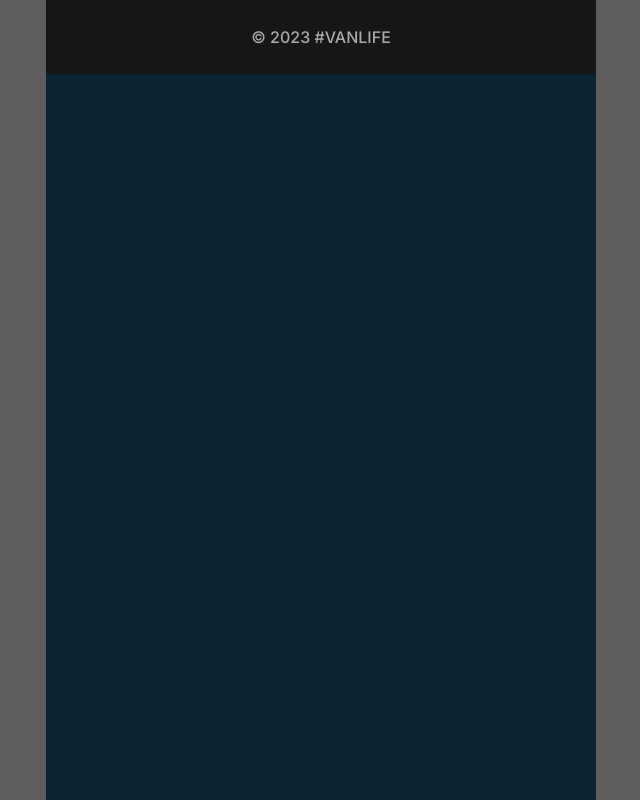
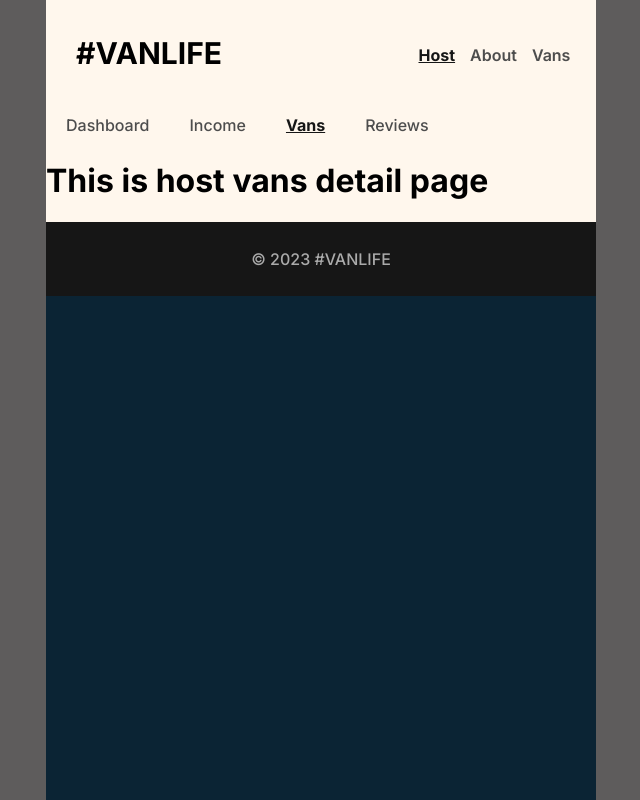
Before and after one commit to wasimhyder09/vanlife, a React (Create React App) app: page /host/vans/1 in a window 1280 px wide. Before the commit this address had no page. Shown: the whole page, without its empty margins (319-959 px from the left). Built offline with nearby package versions, Linux system fonts and the light colour scheme; what miragejs would draw is missing.

Commit message:
Added more nested navigation

```diff
--- a/src/components/HostLayout.jsx
+++ b/src/components/HostLayout.jsx
@@ -20,6 +20,11 @@
           >
           Income</NavLink>
         <NavLink
+          to="/host/vans"
+          style={({isActive}) => isActive ? linkStyle : null}
+          >
+          Vans</NavLink>
+        <NavLink
           to="/host/reviews"
           style={({isActive}) => isActive ? linkStyle : null}
           >
--- a/src/components/Nav.jsx
+++ b/src/components/Nav.jsx
@@ -9,6 +9,8 @@
 import Income from "../pages/Host/Income";
 import Reviews from "../pages/Host/Reviews";
 import HostLayout from "./HostLayout";
+import HostVans from "../pages/Host/HostVans";
+import HostVanDetail from "../pages/Host/HostVanDetail";
 
 export default function Nav() {
   return(
@@ -22,6 +24,8 @@
           <Route path="host" element={<HostLayout />} >
             <Route index element={<Dashboard />} />
             <Route path="income" element={<Income />} />
+            <Route path="vans" element={<HostVans />} />
+            <Route path="vans/:id" element={<HostVanDetail />} />
             <Route path="reviews" element={<Reviews />} />
           </Route>
         </Route>
--- /dev/null
+++ b/src/pages/Host/HostVanDetail.jsx
@@ -0,0 +1,5 @@
+export default function HostVansDetail() {
+  return(
+    <h1>This is host vans detail page</h1>
+  )
+}
--- /dev/null
+++ b/src/pages/Host/HostVans.jsx
@@ -0,0 +1,5 @@
+export default function HostVans() {
+  return(
+    <h1>This is host vans page</h1>
+  )
+}
--- a/src/server.js
+++ b/src/server.js
@@ -7,12 +7,12 @@
     },
 
     seeds(server) {
-        server.create("van", { id: "1", name: "Modest Explorer", price: 60, description: "The Modest Explorer is a van designed to get you out of the house and into nature. This beauty is equipped with solar panels, a composting toilet, a water tank and kitchenette. The idea is that you can pack up your home and escape for a weekend or even longer!", imageUrl: "https://assets.scrimba.com/advanced-react/react-router/modest-explorer.png", type: "simple" })
-        server.create("van", { id: "2", name: "Beach Bum", price: 80, description: "Beach Bum is a van inspired by surfers and travelers. It was created to be a portable home away from home, but with some cool features in it you won't find in an ordinary camper.", imageUrl: "https://assets.scrimba.com/advanced-react/react-router/beach-bum.png", type: "rugged" })
-        server.create("van", { id: "3", name: "Reliable Red", price: 100, description: "Reliable Red is a van that was made for travelling. The inside is comfortable and cozy, with plenty of space to stretch out in. There's a small kitchen, so you can cook if you need to. You'll feel like home as soon as you step out of it.", imageUrl: "https://assets.scrimba.com/advanced-react/react-router/reliable-red.png", type: "luxury" })
-        server.create("van", { id: "4", name: "Dreamfinder", price: 65, description: "Dreamfinder is the perfect van to travel in and experience. With a ceiling height of 2.1m, you can stand up in this van and there is great head room. The floor is a beautiful glass-reinforced plastic (GRP) which is easy to clean and very hard wearing. A large rear window and large side windows make it really light inside and keep it well ventilated.", imageUrl: "https://assets.scrimba.com/advanced-react/react-router/dreamfinder.png", type: "simple" })
-        server.create("van", { id: "5", name: "The Cruiser", price: 120, description: "The Cruiser is a van for those who love to travel in comfort and luxury. With its many windows, spacious interior and ample storage space, the Cruiser offers a beautiful view wherever you go.", imageUrl: "https://assets.scrimba.com/advanced-react/react-router/the-cruiser.png", type: "luxury" })
-        server.create("van", { id: "6", name: "Green Wonder", price: 70, description: "With this van, you can take your travel life to the next level. The Green Wonder is a sustainable vehicle that's perfect for people who are looking for a stylish, eco-friendly mode of transport that can go anywhere.", imageUrl: "https://assets.scrimba.com/advanced-react/react-router/green-wonder.png", type: "rugged" })
+        server.create("van", { id: "1", name: "Modest Explorer", price: 60, description: "The Modest Explorer is a van designed to get you out of the house and into nature. This beauty is equipped with solar panels, a composting toilet, a water tank and kitchenette. The idea is that you can pack up your home and escape for a weekend or even longer!", imageUrl: "https://assets.scrimba.com/advanced-react/react-router/modest-explorer.png", type: "simple", hostId: "123" })
+        server.create("van", { id: "2", name: "Beach Bum", price: 80, description: "Beach Bum is a van inspired by surfers and travelers. It was created to be a portable home away from home, but with some cool features in it you won't find in an ordinary camper.", imageUrl: "https://assets.scrimba.com/advanced-react/react-router/beach-bum.png", type: "rugged", hostId: "123" })
+        server.create("van", { id: "3", name: "Reliable Red", price: 100, description: "Reliable Red is a van that was made for travelling. The inside is comfortable and cozy, with plenty of space to stretch out in. There's a small kitchen, so you can cook if you need to. You'll feel like home as soon as you step out of it.", imageUrl: "https://assets.scrimba.com/advanced-react/react-router/reliable-red.png", type: "luxury", hostId: "456" })
+        server.create("van", { id: "4", name: "Dreamfinder", price: 65, description: "Dreamfinder is the perfect van to travel in and experience. With a ceiling height of 2.1m, you can stand up in this van and there is great head room. The floor is a beautiful glass-reinforced plastic (GRP) which is easy to clean and very hard wearing. A large rear window and large side windows make it really light inside and keep it well ventilated.", imageUrl: "https://assets.scrimba.com/advanced-react/react-router/dreamfinder.png", type: "simple", hostId: "789" })
+        server.create("van", { id: "5", name: "The Cruiser", price: 120, description: "The Cruiser is a van for those who love to travel in comfort and luxury. With its many windows, spacious interior and ample storage space, the Cruiser offers a beautiful view wherever you go.", imageUrl: "https://assets.scrimba.com/advanced-react/react-router/the-cruiser.png", type: "luxury", hostId: "789" })
+        server.create("van", { id: "6", name: "Green Wonder", price: 70, description: "With this van, you can take your travel life to the next level. The Green Wonder is a sustainable vehicle that's perfect for people who are looking for a stylish, eco-friendly mode of transport that can go anywhere.", imageUrl: "https://assets.scrimba.com/advanced-react/react-router/green-wonder.png", type: "rugged", hostId: "123" })
     },
 
     routes() {
@@ -27,5 +27,16 @@
             const id = request.params.id
             return schema.vans.find(id)
         })
+
+        this.get("/host/vans", (schema, request) => {
+            // Hard-code the hostId for now
+            return schema.vans.where({ hostId: "123" })
+        })
+
+        this.get("/host/vans/:id", (schema, request) => {
+            // Hard-code the hostId for now
+            const id = request.params.id
+            return schema.vans.where({ id, hostId: "123" })
+        })
     }
 })
```
